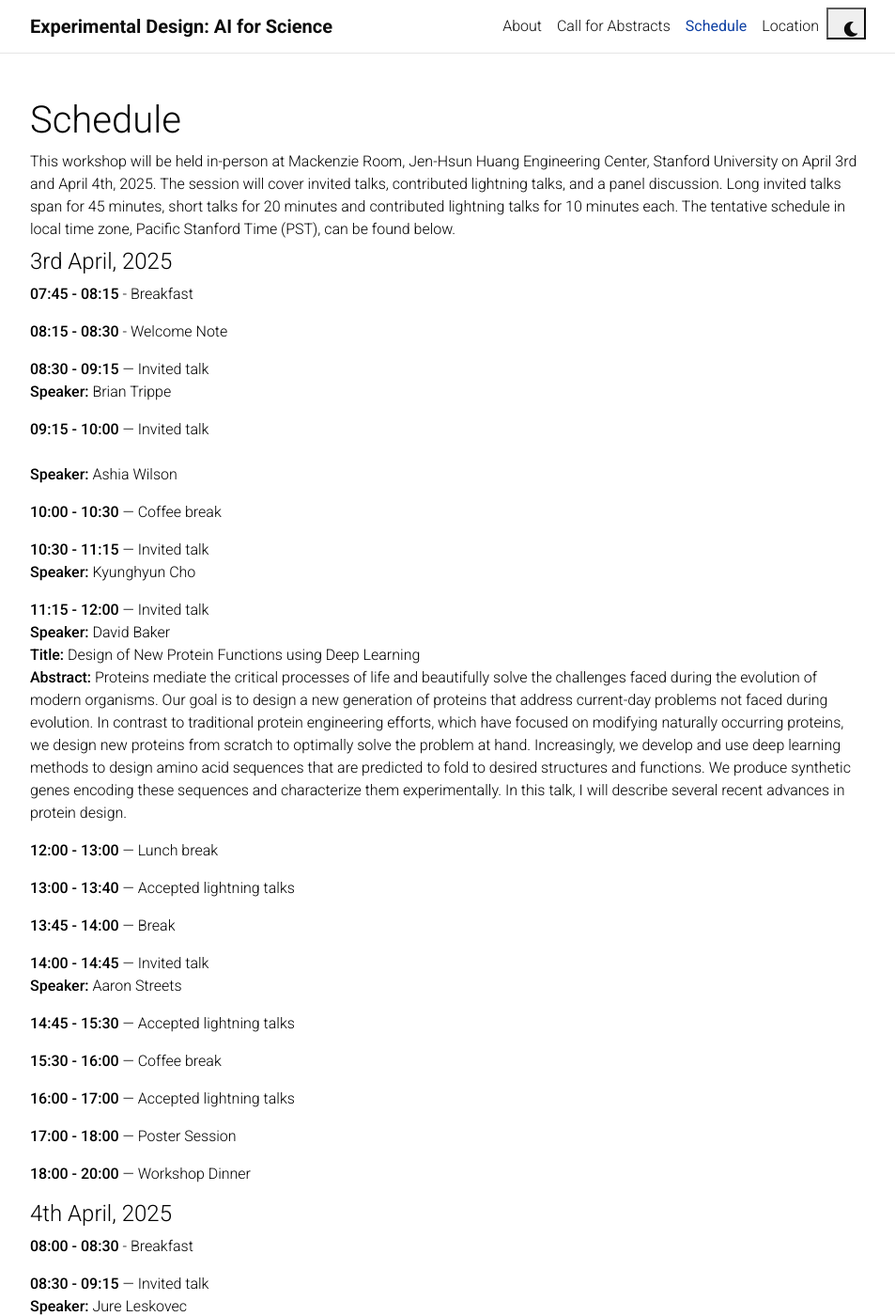
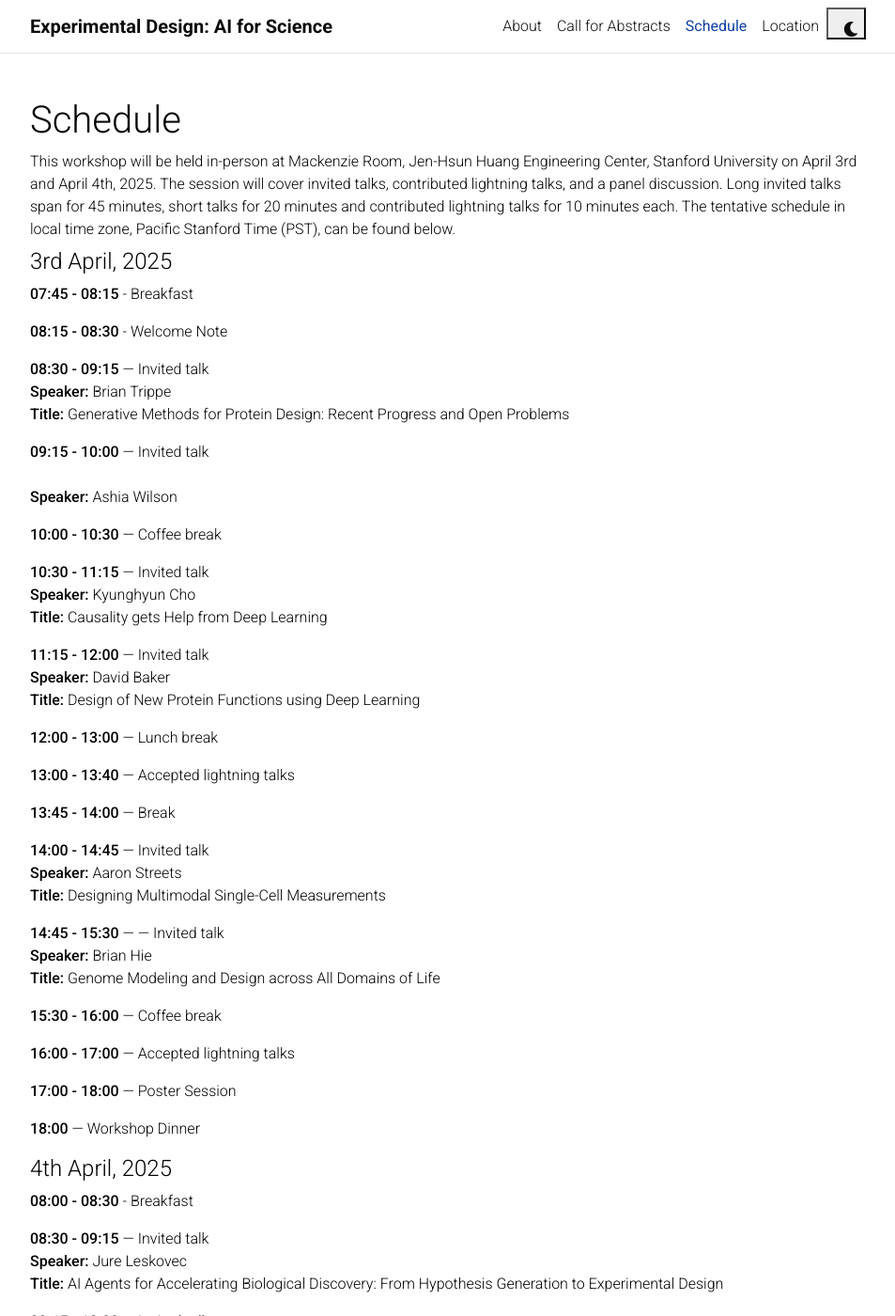
Before and after one commit to edai4science/edai4science.github.io, a Jekyll site: the page built from _pages/schedule.md, in a window 1280 px wide and 1400 px high. Shown: the whole window at 94% size, without its empty margins (163-1116 px from the left). Built offline with Jekyll 4.4.1, drawn with Linux system fonts in a browser that asks for light colours; comment, search, counter and statistics services are not loaded; a style sheet for code colours, icons or effects is not loaded; some of the changed text lies outside the part shown.

Commit message:
update all titles

```diff
--- a/_pages/schedule.md
+++ b/_pages/schedule.md
@@ -15,7 +15,8 @@ nav_order: 3
 **08:15 - 08:30** - Welcome Note
 
 **08:30 - 09:15** — Invited talk<br>
-                    **Speaker:** Brian Trippe
+                    **Speaker:** Brian Trippe<br>
+                    **Title:** Generative Methods for Protein Design: Recent Progress and Open Problems
 
 **09:15 - 10:00** — Invited talk<br>
                     **Speaker:** Ashia Wilson
@@ -23,12 +24,12 @@ nav_order: 3
 **10:00 - 10:30** — Coffee break
 
 **10:30 - 11:15** — Invited talk<br>
-                **Speaker:** Kyunghyun Cho
+                **Speaker:** Kyunghyun Cho<br>
+                **Title:** Causality gets Help from Deep Learning
 
 **11:15 - 12:00** — Invited talk<br>
                 **Speaker:** David Baker<br>
-                **Title:** Design of New Protein Functions using Deep Learning<br>
-                **Abstract:** Proteins mediate the critical processes of life and beautifully solve the challenges faced during the evolution of modern organisms. Our goal is to design a new generation of proteins that address current-day problems not faced during evolution. In contrast to traditional protein engineering efforts, which have focused on modifying naturally occurring proteins, we design new proteins from scratch to optimally solve the problem at hand. Increasingly, we develop and use deep learning methods to design amino acid sequences that are predicted to fold to desired structures and functions. We produce synthetic genes encoding these sequences and characterize them experimentally. In this talk, I will describe several recent advances in protein design.
+                **Title:** Design of New Protein Functions using Deep Learning
 
 **12:00 - 13:00** — Lunch break
 
@@ -37,9 +38,12 @@ nav_order: 3
 **13:45 - 14:00** — Break
 
 **14:00 - 14:45** — Invited talk<br>
-                    **Speaker:** Aaron Streets
+                    **Speaker:** Aaron Streets<br>
+                    **Title:** Designing Multimodal Single-Cell Measurements
 
-**14:45 - 15:30** — Accepted lightning talks
+**14:45 - 15:30** — — Invited talk<br>
+                    **Speaker:** Brian Hie<br>
+                    **Title:** Genome Modeling and Design across All Domains of Life
 
 **15:30 - 16:00** — Coffee break
 
@@ -47,7 +51,7 @@ nav_order: 3
 
 **17:00 - 18:00** — Poster Session
 
-**18:00 - 20:00** — Workshop Dinner
+**18:00** — Workshop Dinner
 
 #### 4th April, 2025
 
@@ -64,18 +68,20 @@ nav_order: 3
 **10:00 - 10:30** — Coffee break
 
 **10:30 - 11:15** — Invited talk<br>
-                **Speaker:** Andreas Krause<br>
-                **Title:** Machine learning in the Optimization and Discovery Loop
+                    **Speaker:** Andreas Krause<br>
+                    **Title:** Machine learning in the Optimization and Discovery Loop
 
 **11:15 - 12:00** — Invited talk<br>
-                    **Speaker:** Yisong Yue
+                    **Speaker:** Yisong Yue<br>
+                    **Title:** AI for Adaptive Experimental Design
 
 **12:00 - 13:00** — Lunch break
 
 **13:00 - 13:45** — Panel moderated by Brian Trippe
 
 **13:45 - 14:30** — Invited talk<br>
-                    **Speaker:** Adji Bousso Dieng
+                    **Speaker:** Adji Bousso Dieng<br>
+                    **Title:** Vendi Scoring For Experimental Design
 
 **14:30 - 15:00** — Coffee break
 
```
